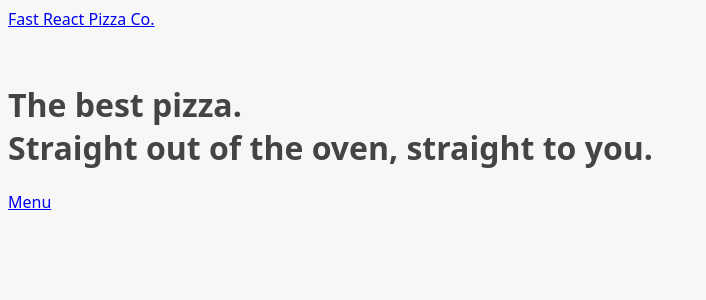
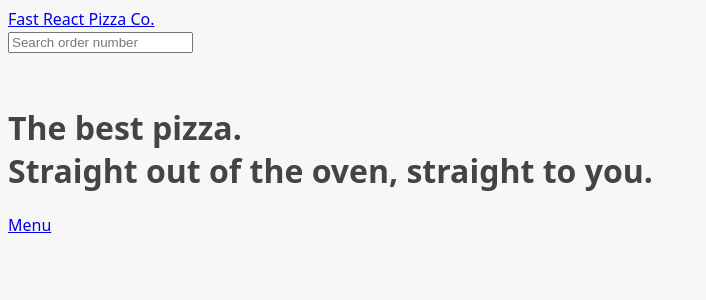
Before and after one commit to BenceM/fast-react-pizza-co, a React (Vite) app: page / in a window 1280 px wide. Shown: the top 300 px of the page, without its empty margins (0-706 px from the left). Built offline with nearby package versions, Linux system fonts and the light colour scheme.

Commit message:
error handling

```diff
--- a/src/App.jsx
+++ b/src/App.jsx
@@ -11,11 +11,17 @@ import Cart from "./features/cart/Cart";
 import Order from "./features/order/Order";
 import CreateOrder from "./features/order/CreateOrder";
 import AppLayout from "./ui/AppLayout";
+import Error from "./ui/Error";
 const router = createBrowserRouter(
 	createRoutesFromElements(
-		<Route element={<AppLayout />}>
+		<Route element={<AppLayout />} errorElement={<Error />}>
 			<Route path="/" element={<Home />} />
-			<Route path="/menu" element={<Menu />} loader={menuLoader} />
+			<Route
+				path="/menu"
+				element={<Menu />}
+				loader={menuLoader}
+				errorElement={<Error />}
+			/>
 			<Route path="/cart" element={<Cart />} />
 			<Route path="/order/:id" element={<Order />} />
 			<Route path="/order/new" element={<CreateOrder />} />
--- /dev/null
+++ b/src/features/order/SearchOrder.jsx
@@ -0,0 +1,19 @@
+import React, { useState } from "react";
+
+function SearchOrder() {
+	const [query, setQuery] = useState("");
+	const handleSubmit = (e) => {
+		e.preventDefault();
+	};
+	return (
+		<form onSubmit={handleSubmit}>
+			<input
+				placeholder="Search order number"
+				value={query}
+				onChange={(e) => setQuery(e.target.value)}
+			/>
+		</form>
+	);
+}
+
+export default SearchOrder;
--- a/src/ui/Error.jsx
+++ b/src/ui/Error.jsx
@@ -1,15 +1,15 @@
-import { useNavigate } from 'react-router-dom';
+import { useNavigate, useRouteError } from "react-router-dom";
 
-function NotFound() {
+function Error() {
 	const navigate = useNavigate();
-
+	const error = useRouteError();
 	return (
 		<div>
 			<h1>Something went wrong 😢</h1>
-      <p>%MESSAGE%</p>
+			<p>{error.data || error.message}</p>
 			<button onClick={() => navigate(-1)}>&larr; Go back</button>
 		</div>
 	);
 }
 
-export default NotFound;
+export default Error;
--- a/src/ui/Header.jsx
+++ b/src/ui/Header.jsx
@@ -1,10 +1,12 @@
 import React from "react";
 import { Link } from "react-router-dom";
+import SearchOrder from "../features/order/SearchOrder";
 
 function Header() {
 	return (
 		<header>
 			<Link to="/">Fast React Pizza Co.</Link>
+			<SearchOrder />
 		</header>
 	);
 }
```
Lines whose indentation alone changed are shown as unchanged.
